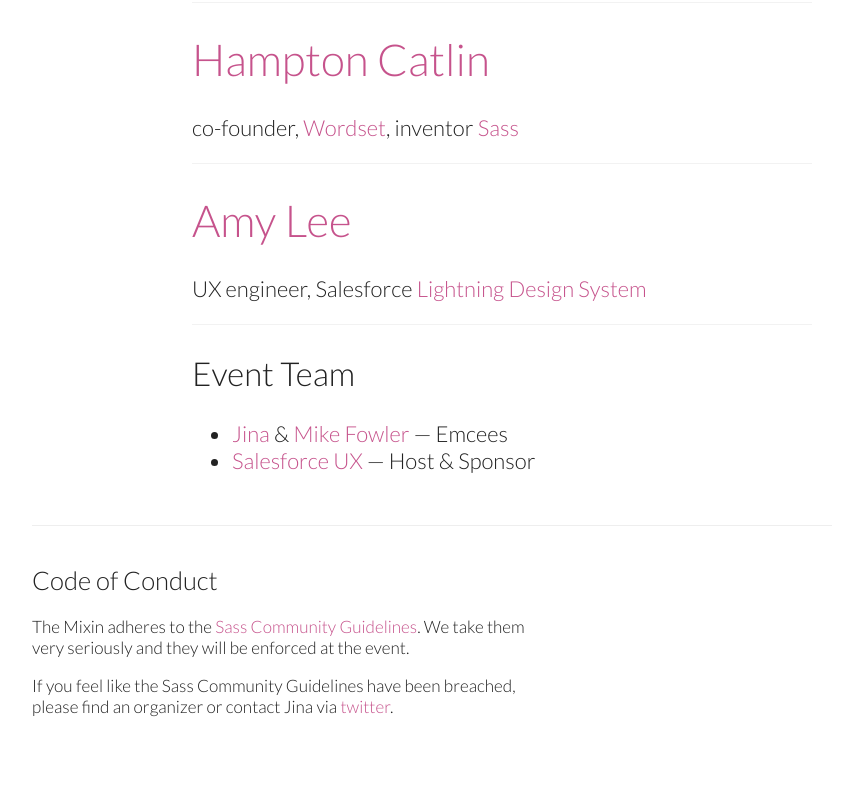
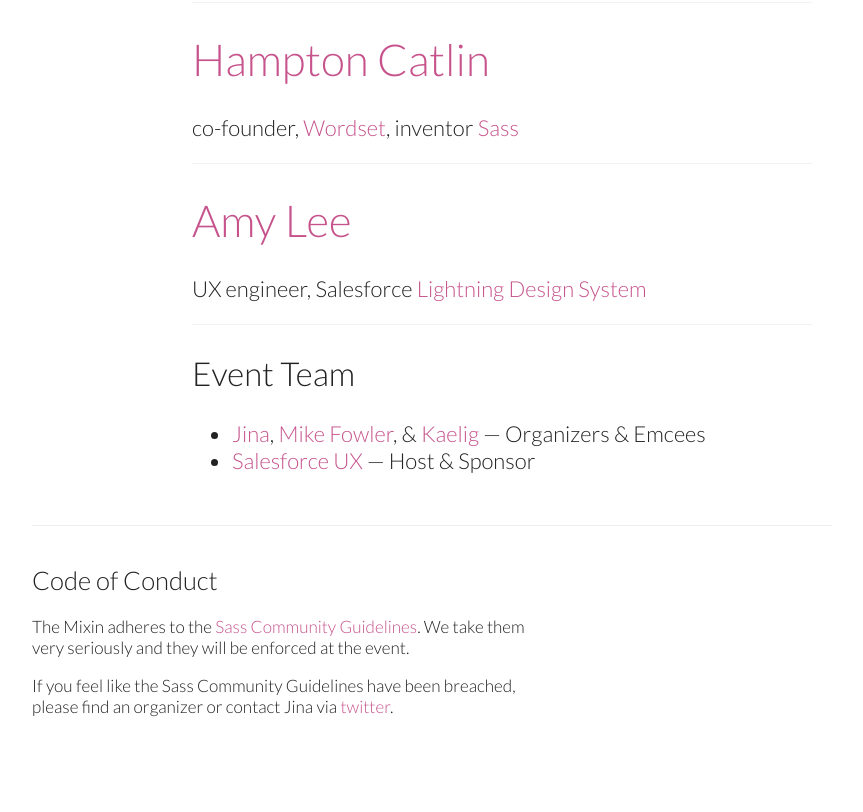
Before and after one commit to sushiandrobots/themixinsf.com, a Jekyll site: the page built from _posts/2016-11-04-hampton-catlin-amy-lee.md, in a window 1280 px wide. Shown: the part 655-1467 px from the top of the page, without its empty margins (208-1071 px from the left). Built offline with Jekyll 4.4.1, drawn with Linux system fonts in a browser that asks for light colours.

Commit message:
Add Kaelig

```diff
--- a/_posts/2016-11-04-hampton-catlin-amy-lee.md
+++ b/_posts/2016-11-04-hampton-catlin-amy-lee.md
@@ -23,5 +23,5 @@
 ---
 
 ## Event Team
-* [Jina](http://jina.me/) & [Mike Fowler](http://mikefowler.me/) — Emcees
+* [Jina](http://twitter.com/jina), [Mike Fowler](http://twitter.com/michaelrfowler),  & [Kaelig](http://twitter.com/kaelig) — Organizers & Emcees
 * [Salesforce UX](http://twitter.com/salesforceux) — Host & Sponsor
--- a/index.html
+++ b/index.html
@@ -38,7 +38,7 @@
 
   <h1>Get Involved</h1>
 
-  <p>Want to help out by volunteering, speaking, hosting or sponsoring? Contact <a href="http://twitter.com/jina">Jina</a> or <a href="http://twitter.com/michaelrfowler">Mike</a>.</p>
+  <p>Want to help out by volunteering, speaking, hosting or sponsoring? Contact <a href="http://twitter.com/jina">Jina</a>, <a href="http://twitter.com/michaelrfowler">Mike</a>, or <a href="http://twitter.com/kaelig">Kaelig</a>.</p>
 
 </section>
 
```
